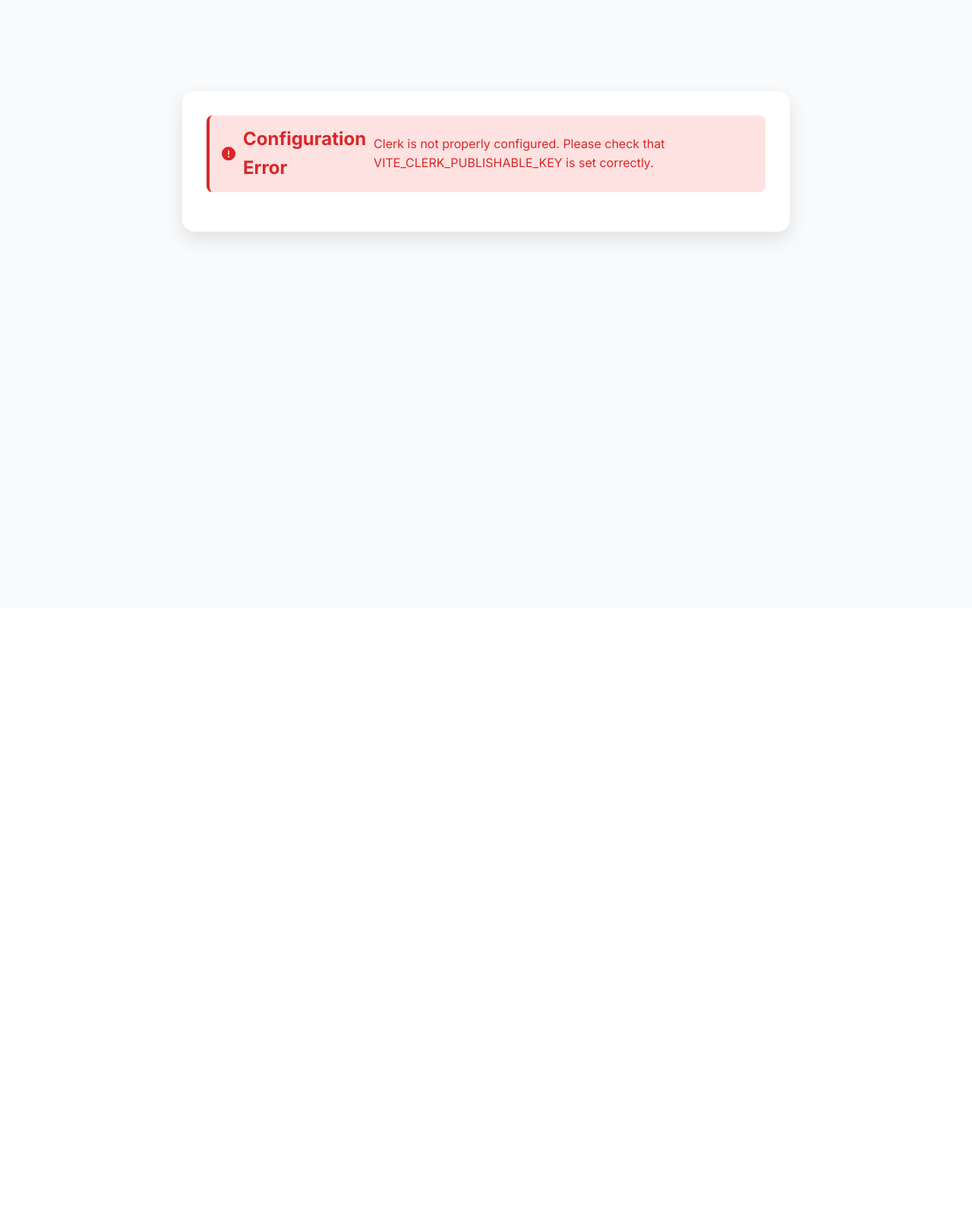
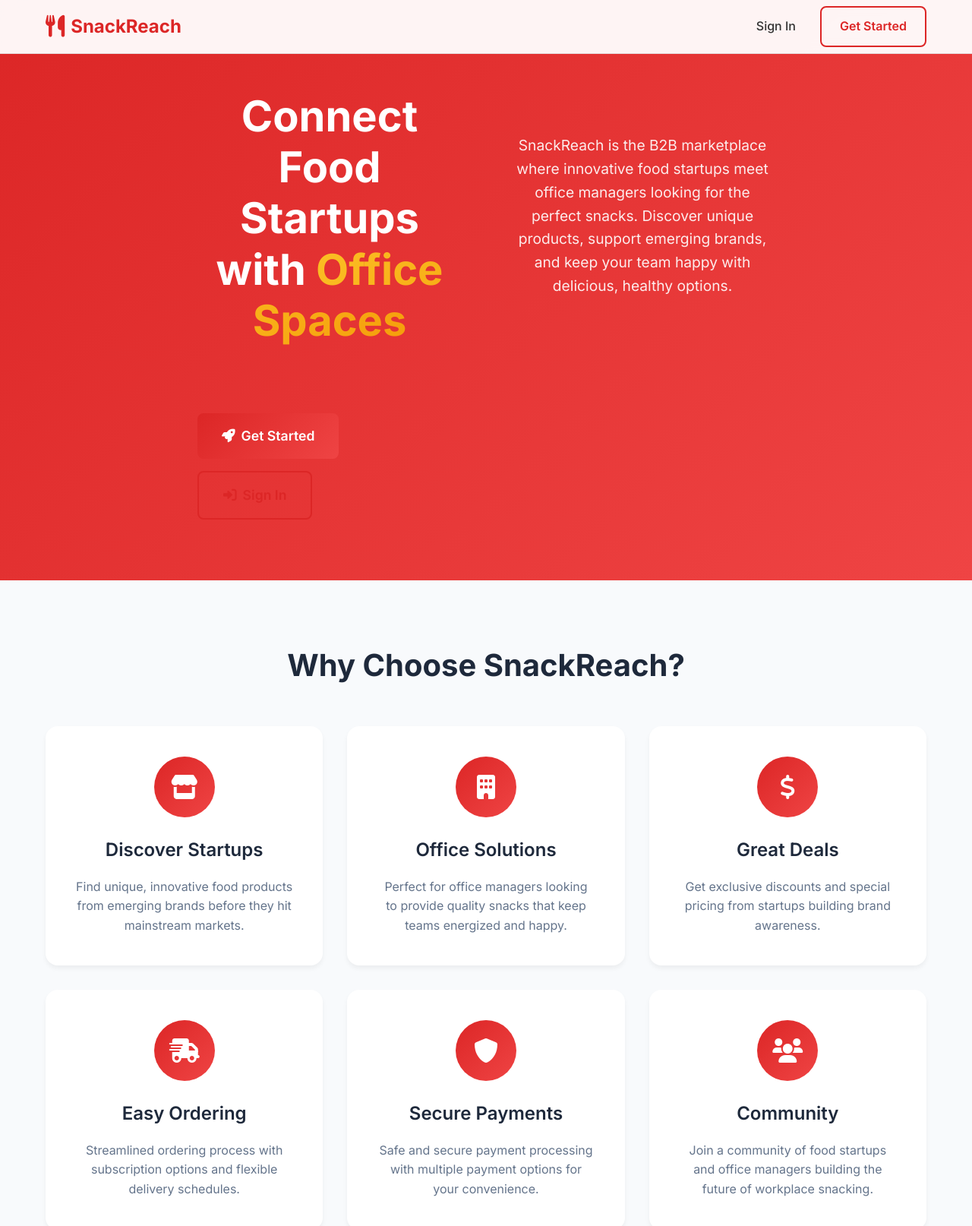
Before and after one commit to andyackerman1/snackreach, a React (Vite) app: page / in a window 1280 px wide. Before the commit this address led to /login. Shown: the top 1614 px of the page at 76% size. Before the commit the page ends 800 px from the top, so only its background shows below. Built offline with nearby package versions, Linux system fonts and the light colour scheme; no server answers.

Commit message:
Restore home page - add HomePage component and fix routing

```diff
--- a/src/App.jsx
+++ b/src/App.jsx
@@ -1,4 +1,5 @@
-import { BrowserRouter, Routes, Route, Navigate } from "react-router-dom";
+import { BrowserRouter, Routes, Route } from "react-router-dom";
+import HomePage from "./pages/HomePage";
 import LoginPage from "./pages/Login";
 import SignUpPage from "./pages/SignUpPage";
 import Dashboard from "./pages/Dashboard";
@@ -7,10 +8,10 @@
   return (
     <BrowserRouter>
       <Routes>
+        <Route path="/" element={<HomePage />} />
         <Route path="/login" element={<LoginPage />} />
         <Route path="/signup" element={<SignUpPage />} />
         <Route path="/dashboard" element={<Dashboard />} />
-        <Route path="/" element={<Navigate to="/login" replace />} />
       </Routes>
     </BrowserRouter>
   );
--- /dev/null
+++ b/src/pages/HomePage.jsx
@@ -0,0 +1,98 @@
+import { Link } from "react-router-dom";
+
+export default function HomePage() {
+  return (
+    <>
+      {/* Navigation */}
+      <nav className="navbar">
+        <div className="nav-container">
+          <div className="nav-logo">
+            <i className="fas fa-utensils"></i>
+            <span>SnackReach</span>
+          </div>
+          <div className="nav-menu">
+            <Link to="/login" className="nav-link">Sign In</Link>
+            <Link to="/signup" className="btn btn-outline">Get Started</Link>
+          </div>
+        </div>
+      </nav>
+
+      {/* Hero Section */}
+      <section className="hero">
+        <div className="container">
+          <div className="hero-container hero-centered">
+            <h1 className="hero-title">
+              Connect Food Startups with <span className="highlight">Office Spaces</span>
+            </h1>
+            <p className="hero-description">
+              SnackReach is the B2B marketplace where innovative food startups meet office managers
+              looking for the perfect snacks. Discover unique products, support emerging brands,
+              and keep your team happy with delicious, healthy options.
+            </p>
+            <div className="hero-buttons">
+              <Link to="/signup" className="btn btn-primary btn-large">
+                <i className="fas fa-rocket"></i>
+                Get Started
+              </Link>
+              <Link to="/login" className="btn btn-outline btn-large">
+                <i className="fas fa-sign-in-alt"></i>
+                Sign In
+              </Link>
+            </div>
+          </div>
+        </div>
+      </section>
+
+      {/* Features Section */}
+      <section className="features">
+        <div className="container">
+          <h2 className="section-title">Why Choose SnackReach?</h2>
+          <div className="features-grid">
+            <div className="feature-card">
+              <div className="feature-icon">
+                <i className="fas fa-store"></i>
+              </div>
+              <h3>Discover Startups</h3>
+              <p>Find unique, innovative food products from emerging brands before they hit mainstream markets.</p>
+            </div>
+            <div className="feature-card">
+              <div className="feature-icon">
+                <i className="fas fa-building"></i>
+              </div>
+              <h3>Office Solutions</h3>
+              <p>Perfect for office managers looking to provide quality snacks that keep teams energized and happy.</p>
+            </div>
+            <div className="feature-card">
+              <div className="feature-icon">
+                <i className="fas fa-dollar-sign"></i>
+              </div>
+              <h3>Great Deals</h3>
+              <p>Get exclusive discounts and special pricing from startups building brand awareness.</p>
+            </div>
+            <div className="feature-card">
+              <div className="feature-icon">
+                <i className="fas fa-shipping-fast"></i>
+              </div>
+              <h3>Easy Ordering</h3>
+              <p>Streamlined ordering process with subscription options and flexible delivery schedules.</p>
+            </div>
+            <div className="feature-card">
+              <div className="feature-icon">
+                <i className="fas fa-shield-alt"></i>
+              </div>
+              <h3>Secure Payments</h3>
+              <p>Safe and secure payment processing with multiple payment options for your convenience.</p>
+            </div>
+            <div className="feature-card">
+              <div className="feature-icon">
+                <i className="fas fa-users"></i>
+              </div>
+              <h3>Community</h3>
+              <p>Join a community of food startups and office managers building the future of workplace snacking.</p>
+            </div>
+          </div>
+        </div>
+      </section>
+    </>
+  );
+}
--- a/src/pages/Login.jsx
+++ b/src/pages/Login.jsx
@@ -74,7 +74,9 @@
             <span>SnackReach</span>
           </div>
           <div className="nav-menu">
-            <Link to="/" className="nav-link">Back to Home</Link>
+            <Link to="/" className="nav-link">
+              <i className="fas fa-home"></i> Back to Home
+            </Link>
           </div>
         </div>
       </nav>
```
